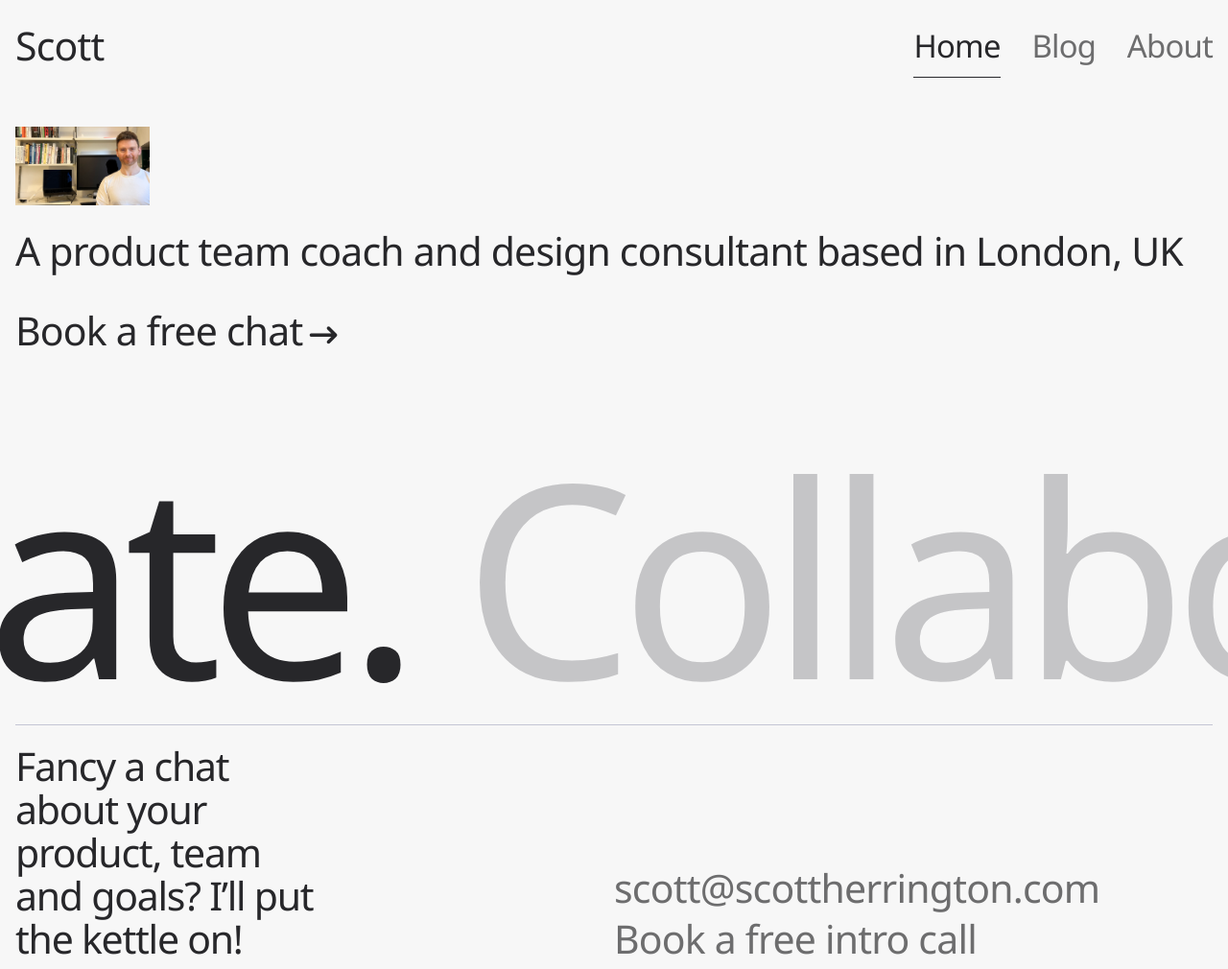
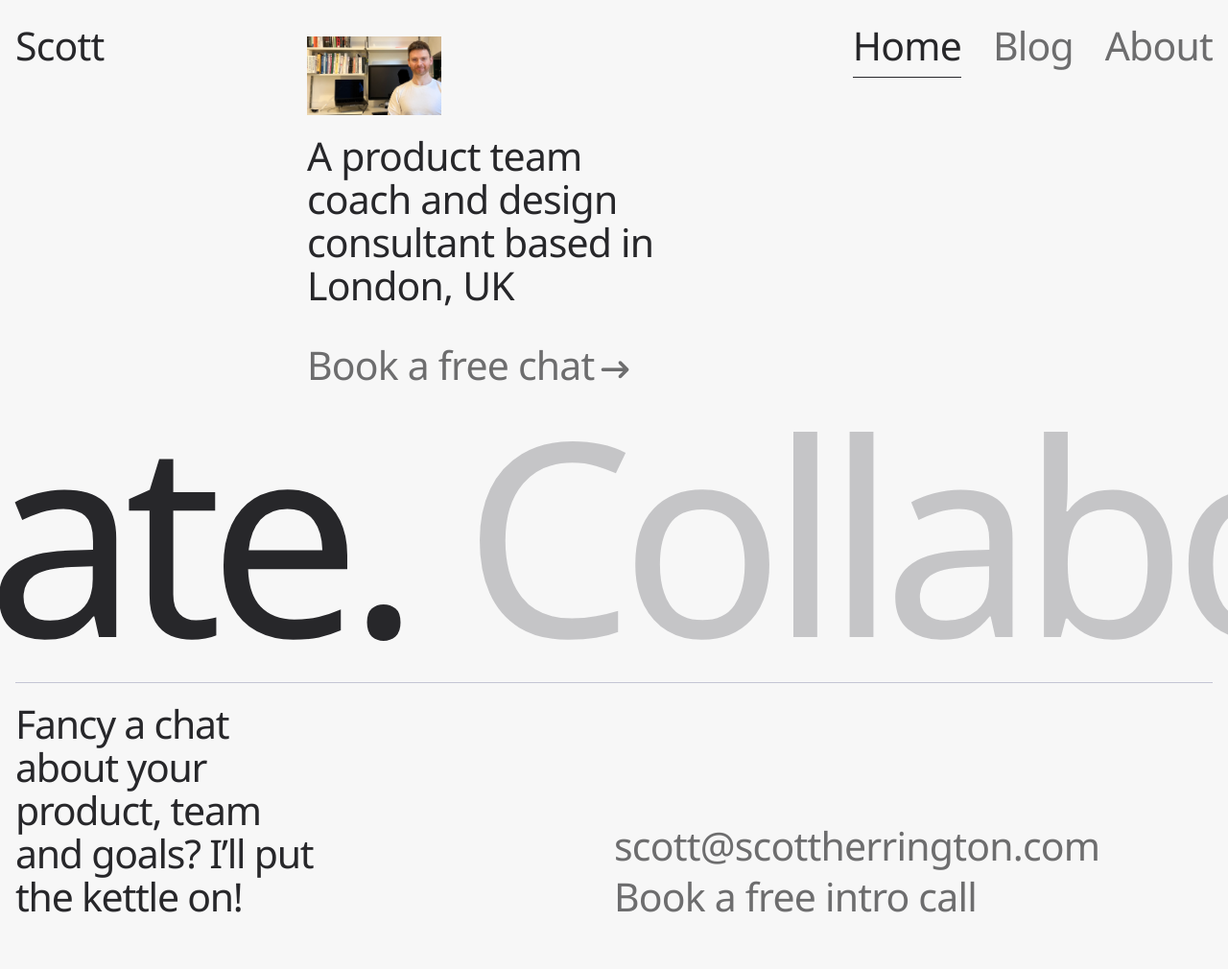
Before and after one commit to scottdh/11ty-sass-template, an Eleventy site: page src/index.md in a window 1280 px wide. Shown: the top 1010 px of the page at 96% size. Built offline with nearby package versions, Linux system fonts and the light colour scheme; Eleventy itself is replaced by a stand-in of ours; files that its build step writes are made by us from their sources.

Commit message:
nav reintroduced and intro repositioning completed

```diff
--- a/src/_includes/layouts/home.html
+++ b/src/_includes/layouts/home.html
@@ -1,14 +1,16 @@
 {% extends "layouts/base.html" %} {% block content %}
-<div class="intro wrapper fs-large flow">
-  <div class="intro__image">
+<div class="intro">
+  <div class="intro__content fs-large">
+    <div class="intro__content__image">
       <img
         src="/images/header-image.png"
         alt="A photo of Scott sitting behind his desk"
       />
     </div>
-  <div class="intro__text flow">
+    <div class="intro__content__text flow">
       <p>A product team coach and design consultant based in London, UK</p>
-    <a class="button" href="#">Book a free chat</a>
+      <a class="button button--muted" href="#">Book a free chat</a>
+    </div>
   </div>
 </div>
 <div id="scroll-container">
--- a/src/_includes/partials/site-head.html
+++ b/src/_includes/partials/site-head.html
@@ -13,7 +13,7 @@
     <nav class="[ nav ] [ site-head__inner__nav ]" aria-label="Primary">
       <ul class="nav__list">
         {% for item in navigation.items %}
-        <li>
+        <li class="md-fs-large">
           <a
             href="{{ item.url }}"
             {{
--- a/src/sass/_home.scss
+++ b/src/sass/_home.scss
@@ -1,9 +1,27 @@
 @use "./design-tokens/breakpoints";
 
 .intro {
-  margin: var(--s-800) 0;
-  &__image {
-    max-width: 140px;
+  position: relative;
+  display: flex;
+  flex-direction: column;
+  gap: var(--s-400);
+  padding: var(--s-800) 1rem;
+
+  &__content {
+    display: flex;
+    flex-direction: column;
+    gap: var(--s-400);
+
+    &__image {
+      max-width: 140px;
+      margin-top: 8px;
+    }
+    &__text {
+      max-width: 16ch;
+      a {
+        color: var(--color-text-secondary);
+      }
+    }
   }
 }
 
@@ -14,6 +32,7 @@
   min-height: fit-content;
   font-size: calc(var(--s-1300) * 2);
   overflow: hidden;
+  margin-top: var(--s-500);
 
   @include breakpoints.md {
     margin-top: var(--s-900);
@@ -52,6 +71,32 @@
     -moz-transform: translateX(-65%);
     -webkit-transform: translateX(-65%);
     transform: translateX(-65%);
+  }
+}
+
+// Reposition intro content to top of screen on medium sized screens with position absolute
+// Move Scroll area down to accommodate
+@include breakpoints.md {
+  .intro {
+    position: absolute;
+    min-width: 100%;
+    padding: 0;
+    top: 0;
+    margin: var(--s-200) 0;
+    &__content {
+      margin: 0;
+      top: var(--s-200);
+      margin: 0;
+      margin-inline-start: 25%;
+      // background-color: pink;
+      @media screen and (min-width: 1300px) {
+        flex-direction: row;
+      }
+    }
+  }
+
+  #scroll-container {
+    margin-top: 20rem;
   }
 }
 
--- a/src/sass/components/_site-head.scss
+++ b/src/sass/components/_site-head.scss
@@ -12,7 +12,7 @@
   width: 100%;
   top: 0;
   z-index: 100;
-  font-size: var(--s-700);
+
   margin-top: var(--s-300);
 
   &__inner {
@@ -30,6 +30,7 @@
     display: flex;
     align-items: center;
     gap: 4px;
+    font-size: var(--s-700);
 
     img {
       max-height: var(--s-600);
@@ -60,7 +61,7 @@
       align-items: center;
       justify-content: center;
       color: var(--color-text-secondary);
-      font-size: var(--s-600);
+      // font-size: var(--s-600);
 
       // Adds the fake border to active state items
       &[data-state="active"],
--- a/src/sass/style.scss
+++ b/src/sass/style.scss
@@ -24,6 +24,7 @@
 @use "./home";
 
 body {
+  position: relative;
   background-color: var(--color-z0);
 }
 
```
Lines whose indentation alone changed are shown as unchanged.
